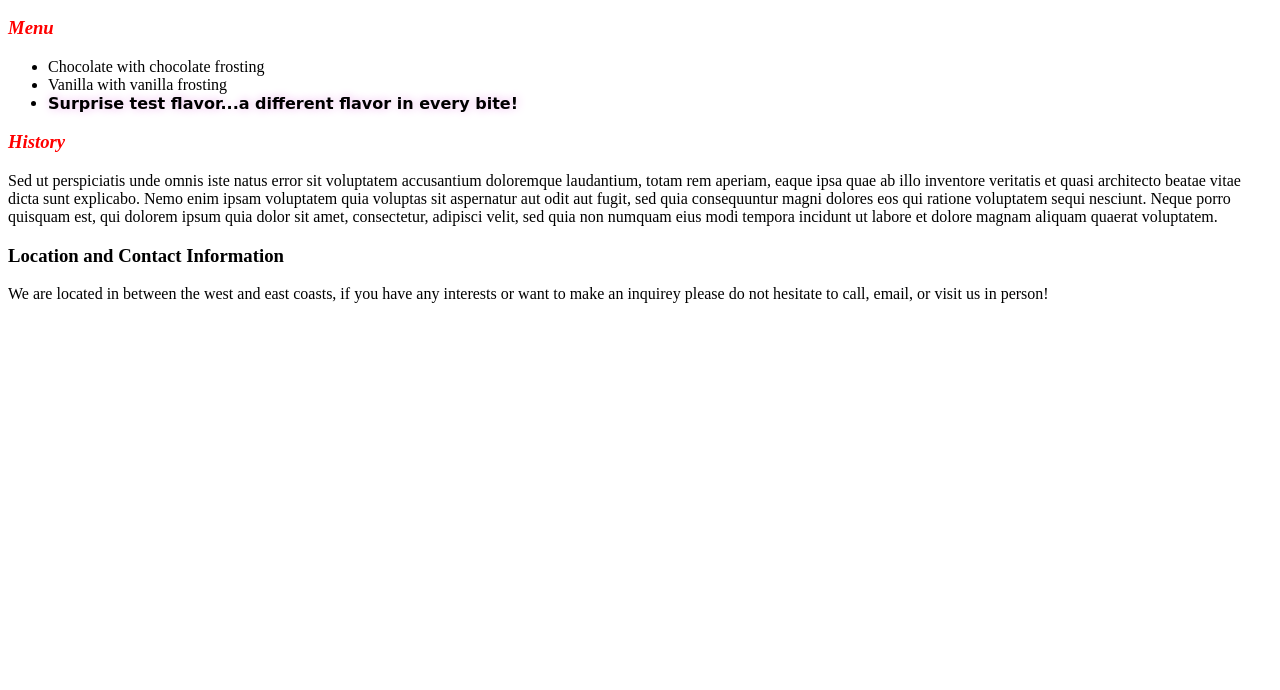
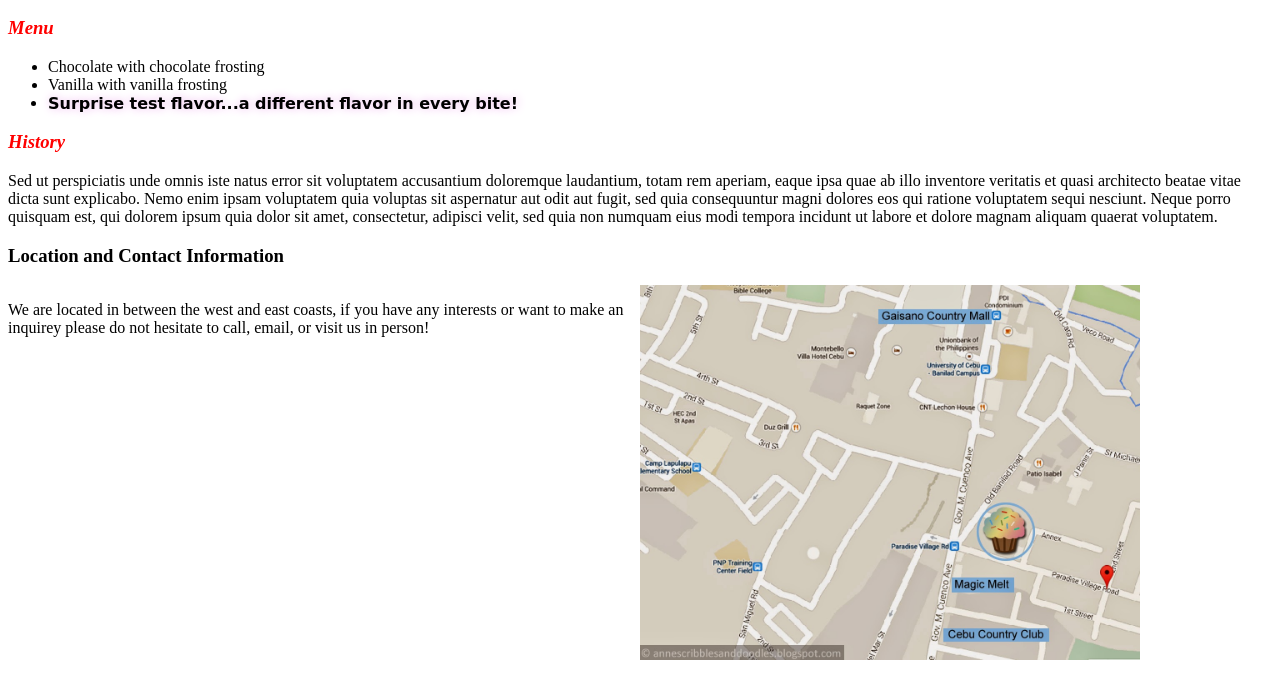
Before and after one commit to isaacgarnand/cupcakesite, a plain HTML site: page index.html in a window 1280 px wide. Shown: the part 110-800 px from the top of the page. Drawn offline with Linux system fonts and the light colour scheme.

Commit message:
format location and contact information, add map img

```diff
--- a/css/styles.css
+++ b/css/styles.css
@@ -8,3 +8,8 @@ li.best {
   font-weight: bold;
   text-shadow: rgb(236, 179, 236) 1px 0 10px;
 }
+
+.column {
+  float: left;
+  width: 50%;
+}
--- a/index.html
+++ b/index.html
@@ -16,7 +16,14 @@
 		<h3 class="flashy">History</h3>
 		<p>Sed ut perspiciatis unde omnis iste natus error sit voluptatem accusantium doloremque laudantium, totam rem aperiam, eaque ipsa quae ab illo inventore veritatis et quasi architecto beatae vitae dicta sunt explicabo. Nemo enim ipsam voluptatem quia voluptas sit aspernatur aut odit aut fugit, sed quia consequuntur magni dolores eos qui ratione voluptatem sequi nesciunt. Neque porro quisquam est, qui dolorem ipsum quia dolor sit amet, consectetur, adipisci velit, sed quia non numquam eius modi tempora incidunt ut labore et dolore magnam aliquam quaerat voluptatem.</p>
 		<h3>Location and Contact Information</h3>
-		<p>We are located in between the west and east coasts, if you have any interests or want to make an inquirey please do not hesitate to call, email, or visit us in person!</p>
+		<div class="row">
+			<div class="column">
+				<p>We are located in between the west and east coasts, if you have any interests or want to make an inquirey please do not hesitate to call, email, or visit us in person!</p>
+			</div>
+			<div class="column">
+				<img src="img/map.jpg" alt="map to cupcake shop" width= 500px>
+			</div>
+		</div>
 
 	</body>
 </html>
```
Also changed, not shown: img/map.jpg (added).
